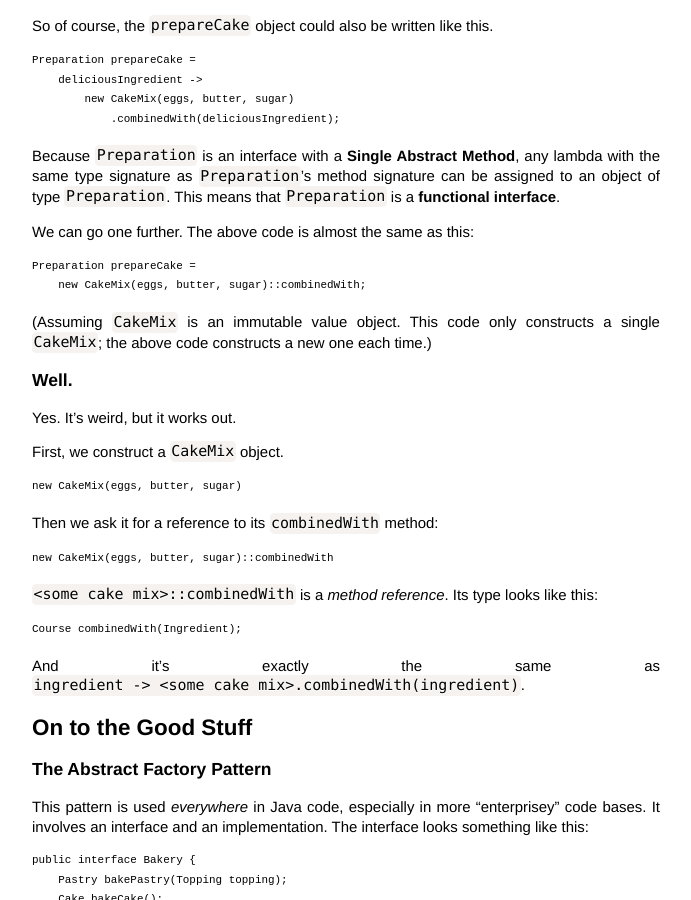
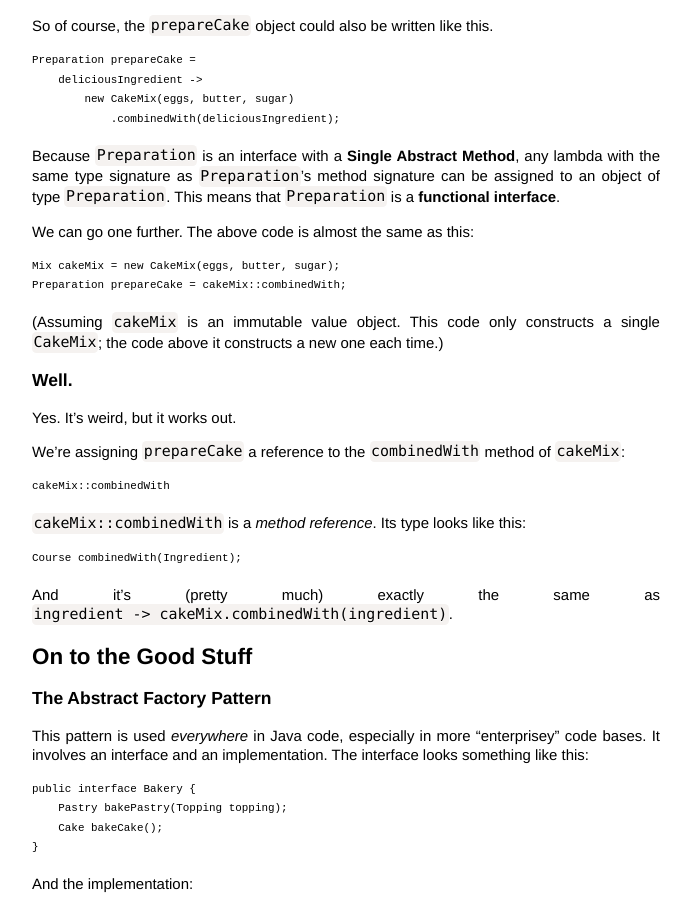
Before and after one commit to SamirTalwar/talks, a Jekyll site: the page built from design-patterns-in-the-21st-century.md, in a window 1280 px wide and 900 px high, scrolled down 2281 px. Shown: the whole window, without its empty margins (294-985 px from the left). Built offline with Jekyll 4.4.1, drawn with Linux system fonts in a browser that asks for light colours; nearby versions of some CDN libraries; comment, search, counter and statistics services are not loaded.

Commit message:
Clarify method references further.

```diff
--- a/design-patterns-in-the-21st-century.md
+++ b/design-patterns-in-the-21st-century.md
@@ -98,28 +98,24 @@ Because `Preparation` is an interface with a **Single Abstract Method**, any lam
 
 We can go one further. The above code is almost the same as this:
 
-    Preparation prepareCake =
-        new CakeMix(eggs, butter, sugar)::combinedWith;
+    Mix cakeMix = new CakeMix(eggs, butter, sugar);
+    Preparation prepareCake = cakeMix::combinedWith;
 
-(Assuming `CakeMix` is an immutable value object. This code only constructs a single `CakeMix`; the above code constructs a new one each time.)
+(Assuming `cakeMix` is an immutable value object. This code only constructs a single `CakeMix`; the code above it constructs a new one each time.)
 
 ### Well.
 
 Yes. It's weird, but it works out.
 
-First, we construct a `CakeMix` object.
+We're assigning `prepareCake` a reference to the `combinedWith` method of `cakeMix`:
 
-    new CakeMix(eggs, butter, sugar)
+    cakeMix::combinedWith
 
-Then we ask it for a reference to its `combinedWith` method:
-
-    new CakeMix(eggs, butter, sugar)::combinedWith
-
-`<some cake mix>::combinedWith` is a *method reference*. Its type looks like this:
+`cakeMix::combinedWith` is a *method reference*. Its type looks like this:
 
     Course combinedWith(Ingredient);
 
-And it's exactly the same as `ingredient -> <some cake mix>.combinedWith(ingredient)`.
+And it's (pretty much) exactly the same as `ingredient -> cakeMix.combinedWith(ingredient)`.
 
 ## On to the Good Stuff
 
```
